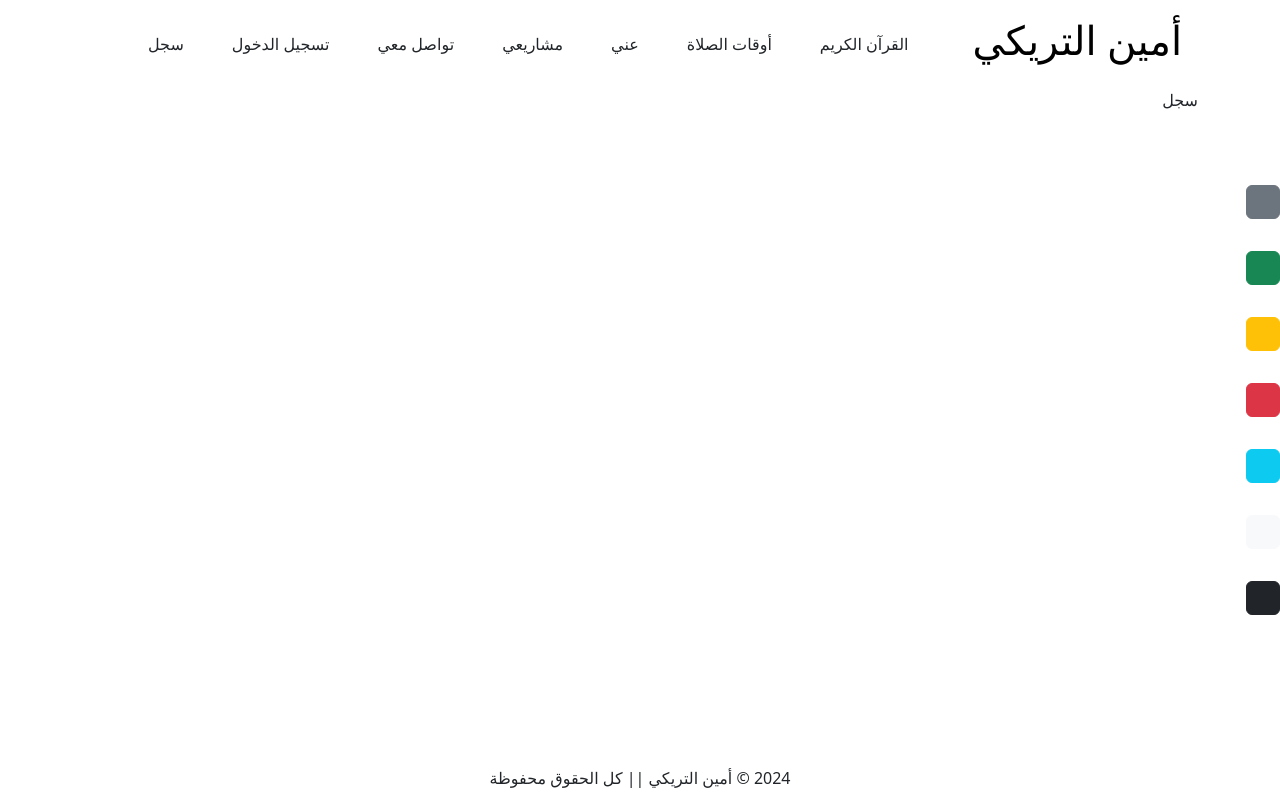
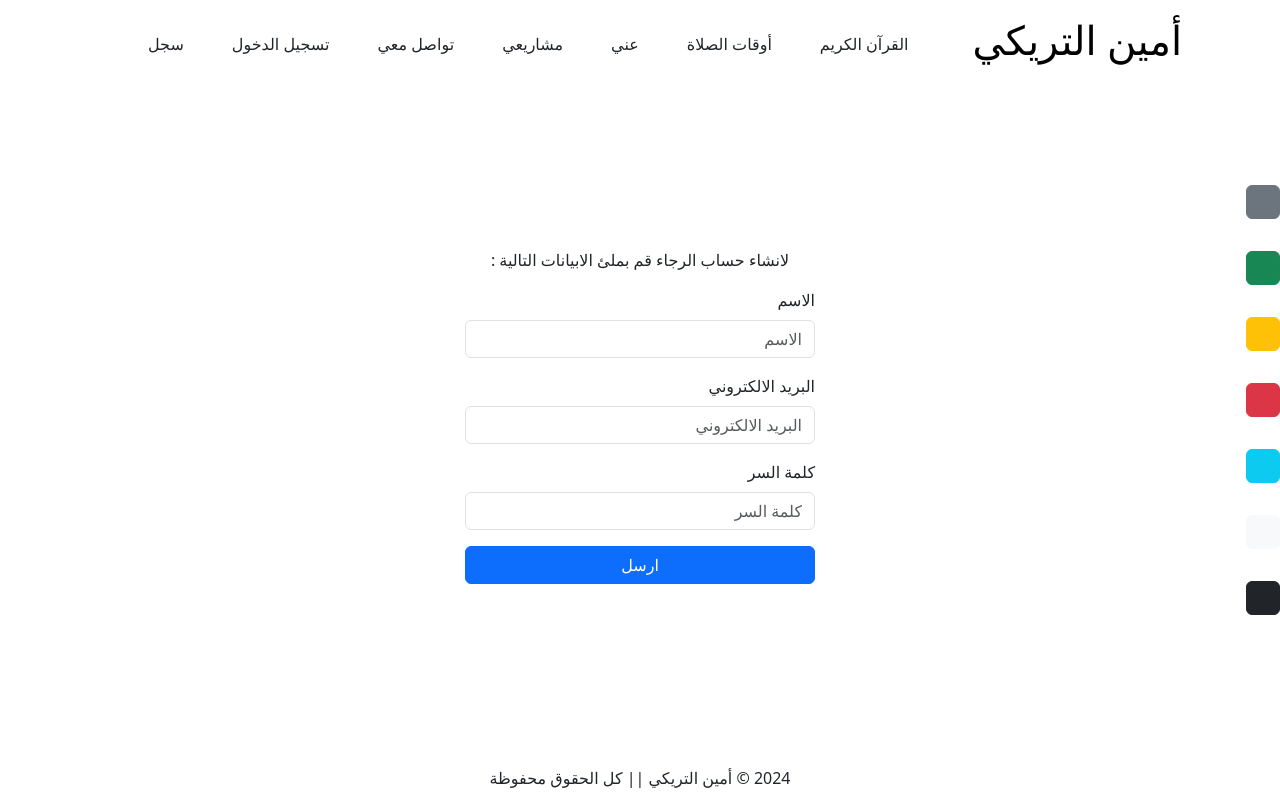
Before and after one commit to Amine-Triki/sign-in-account, a React (Vite) app: page /sign-up in a window 1280 px wide. Built offline with nearby package versions, Linux system fonts and the light colour scheme.

Commit message:
adding form sign in & sign up

```diff
--- a/src/pages/SignIn/SignIn.css
+++ b/src/pages/SignIn/SignIn.css
@@ -0,0 +1,7 @@
+.sign{
+    height: calc(100vh - 144px);
+}
+
+.sign input , .sign button{
+    width: 350px;
+}
--- a/src/pages/SignIn/SignIn.jsx
+++ b/src/pages/SignIn/SignIn.jsx
@@ -1,18 +1,36 @@
 import './SignIn.css'
 import { Helmet } from 'react-helmet-async';
+import Button from 'react-bootstrap/Button';
+import Form from 'react-bootstrap/Form';
 
 const SignIn = () => {
   return (
     <main>
-    <Helmet>
-    <title> تسجيل الدخول  </title>
-    <link rel="icon"  type="image/png" href="../../assets/logo.webp"></link>
-  </Helmet>
-  <div className="container">
+      <Helmet>
+        <title> تسجيل الدخول  </title>
+        <link rel="icon"  type="image/png" href="../../assets/logo.webp"></link>
+      </Helmet>
 
-  تسجيل الدخول
+      <div className='container sign d-flex  flex-column justify-content-center align-items-center flex-wrap'>
+        <p>تسجيل الدخول : </p>
+        <div>
+          <Form className="  d-flex align-items-center justify-content-center flex-column ">
 
-  </div>
+              <Form.Group className="mb-3" controlId="formBasicEmail">
+                <Form.Label>البريد الالكتروني</Form.Label>
+                <Form.Control type="email" placeholder="البريد الالكتروني" />
+              </Form.Group>
+              <Form.Group className="mb-3" controlId="formBasicPassword">
+                <Form.Label>كلمة السر</Form.Label>
+                <Form.Control type="password" placeholder="كلمة السر" />
+              </Form.Group>
+              <Button variant="primary" type="submit">
+                ارسل
+              </Button>
+            </Form>
+        </div>
+      </div>
+
 
 
 
--- a/src/pages/SignUp/SignUp.jsx
+++ b/src/pages/SignUp/SignUp.jsx
@@ -1,5 +1,7 @@
 import './SignUp.css'
 import { Helmet } from 'react-helmet-async';
+import Button from 'react-bootstrap/Button';
+import Form from 'react-bootstrap/Form';
 
 const SignUp = () => {
   return (
@@ -8,10 +10,27 @@ const SignUp = () => {
         <title> سجل  </title>
         <link rel="icon"  type="image/png" href="../../assets/logo.webp"></link>
       </Helmet>
-      <div className="container">
-
-      سجل
-
+      <div className='container sign d-flex  flex-column justify-content-center align-items-center flex-wrap'>
+        <p>لانشاء حساب الرجاء قم بملئ الابيانات التالية : </p>
+        <div>
+          <Form className="  d-flex align-items-center justify-content-center flex-column ">
+              <Form.Group className="mb-3" controlId="formBasictext">
+                <Form.Label> الاسم</Form.Label>
+                <Form.Control type="text" placeholder="الاسم "/>
+              </Form.Group>
+              <Form.Group className="mb-3" controlId="formBasicEmail">
+                <Form.Label>البريد الالكتروني</Form.Label>
+                <Form.Control type="email" placeholder="البريد الالكتروني" />
+              </Form.Group>
+              <Form.Group className="mb-3" controlId="formBasicPassword">
+                <Form.Label>كلمة السر</Form.Label>
+                <Form.Control type="password" placeholder="كلمة السر" />
+              </Form.Group>
+              <Button variant="primary" type="submit">
+                ارسل
+              </Button>
+            </Form>
+        </div>
       </div>
 
 
```
